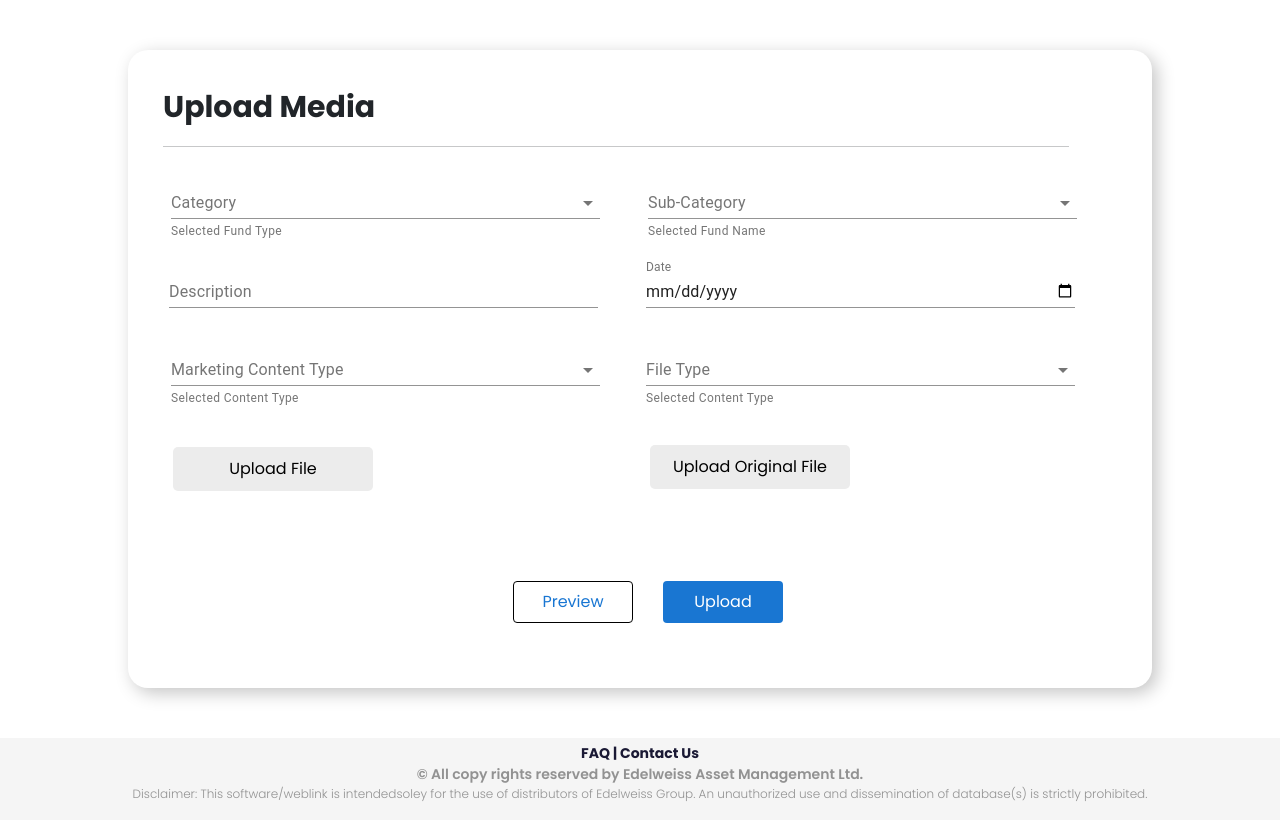
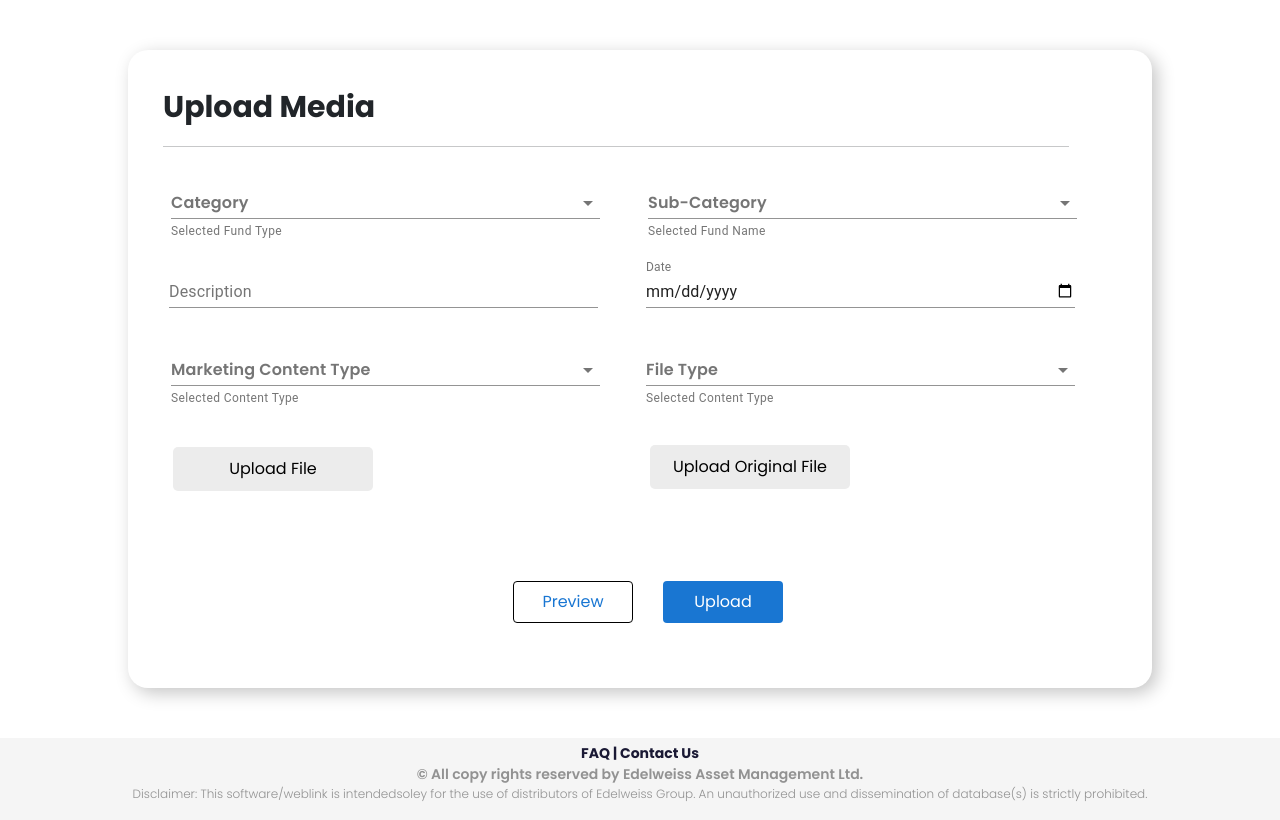
Before and after one commit to shahjigar556/Edelweises, a React (Create React App) app: page /upload in a window 1280 px wide. Built offline with nearby package versions, Linux system fonts and the light colour scheme.

Commit message:
minor changes

```diff
--- a/src/pages/Profile.js
+++ b/src/pages/Profile.js
@@ -18,7 +18,8 @@ const useStyles = makeStyles((theme) => ({
     justifyContent: "center",
     alignItems: "center",
     width: "100%",
-    paddingBottom:'5%'
+    paddingBottom:'10%'
+
   },
   root: {
     fontFamily: 'Poppins',
@@ -28,8 +29,7 @@ const useStyles = makeStyles((theme) => ({
     overflowY : 'hidden',
     boxShadow:'5px 5px 18px rgb(197, 197, 197)',
     borderRadius: "20px",
-    backgroundColor: "#fff",
-    paddingBottom:'50px'
+    backgroundColor: "#fff"
   },
 
   line: {
@@ -123,6 +123,7 @@ function Profile() {
               md={6}
             >
               <div style={{fontWeight:'bold',fontSize: "26px" }}>User Profile</div>
+              <hr/>
               <Grid container style={{marginTop:'20px'}} >
                 <Grid item xs={12} md={6}>
                 <div style={{fontWeight: '600'}}>Distributor Name</div>
--- a/src/pages/UploadPage.js
+++ b/src/pages/UploadPage.js
@@ -77,7 +77,8 @@ const useStyles = makeStyles((theme) => ({
     border: "none",
     marginBottom: "20px",
     marginLeft: '6px',
-    marginTop: '10.5px'
+    marginTop: '10.5px',
+
   },
   inputDateStyle: {
     outline: "none",
@@ -101,6 +102,10 @@ const useStyles = makeStyles((theme) => ({
   },
   line: {
     width: "95%",
+  },
+  option: {
+    fontFamily: "Poppins",
+    fontWeight: "600",
   },
 
   label2: {
@@ -151,7 +156,7 @@ function UploadPage() {
                   <Grid item xs={12} md={6}>
                         <FormControl className={classes.formControl}>
                           <InputLabel id="demo-simple-select-helper-label">
-                            Category
+                          <div className={classes.option}>Category</div>
                           </InputLabel>
                           <Select
                             labelId="demo-simple-select-helper-label"
@@ -167,19 +172,21 @@ function UploadPage() {
                           <FormHelperText>Selected Fund Type</FormHelperText>
                         </FormControl>
                         {/* End of form control one */}
-                        <TextField
+                       <TextField
                                 id="standard-multiline-flexible"
                                 label="Description"
                                 multiline
+
                                 rowsMax={4}
                                 onChange={(e) => handleChange(e)}
+
                                 className={classes.inputStyle}
                               />
                         {/* End of form control two */}
 
                         <FormControl className={classes.formControl}>
                           <InputLabel id="demo-simple-select-helper-label">
-                            Marketing Content Type
+                          <div className={classes.option}> Marketing Content Type</div>
                           </InputLabel>
                           <Select
                             labelId="demo-simple-select-helper-label"
@@ -207,7 +214,7 @@ function UploadPage() {
                         <Grid item xs={12} >
                         <FormControl className={classes.formControl}>
                           <InputLabel id="demo-simple-select-helper-label">
-                            Sub-Category
+                          <div className={classes.option}>Sub-Category</div>
                           </InputLabel>
                           <Select
                             labelId="demo-simple-select-helper-label"
@@ -225,6 +232,7 @@ function UploadPage() {
 
                           </Grid>
                           <Grid item xs={12}>
+
                               <TextField
                                 id="date"
                                 label="Date"
@@ -239,7 +247,7 @@ function UploadPage() {
                           <Grid item xs ={12}>
                           <FormControl className={classes.formControl2}>
                           <InputLabel id="demo-simple-select-helper-label">
-                            File Type
+                          <div className={classes.option}>File Type</div>
                           </InputLabel>
                           <Select
                             labelId="demo-simple-select-helper-label"
```
Also changed, not shown: 1 other file (tests, documents, lock files or other folders).
